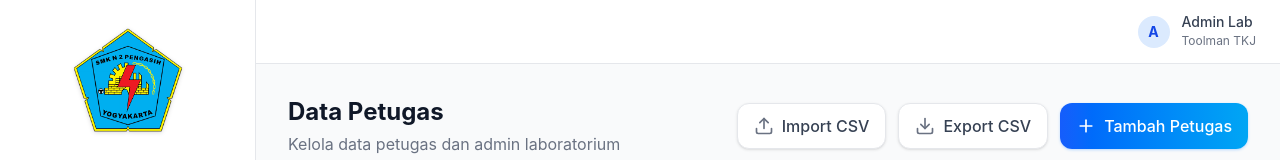
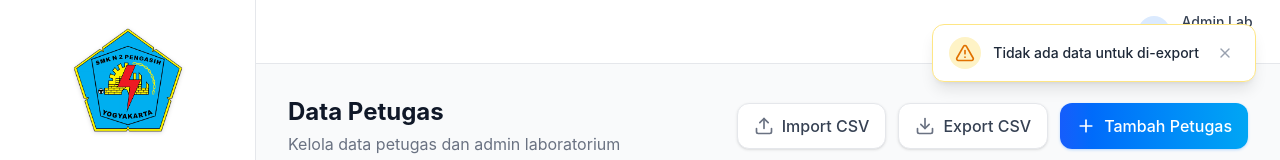
Before and after one commit to akunwebsmk-commits/peminjaman_alat_TJKT, a Vue app: page /petugas in a window 1280 px wide. Both pictures are taken after a click on the button "Export CSV". Shown: the top 160 px of the page. Built offline with nearby package versions, Linux system fonts and the light colour scheme; no server answers; the database is empty.

Commit message:
fix alerd

```diff
--- a/src/App.vue
+++ b/src/App.vue
@@ -1,8 +1,10 @@
 <script setup>
+import Toast from './components/Toast.vue'
 </script>
 
 <template>
-  <div class="min-h-screen bg-gray-50 text-gray-900">
+  <div class="min-h-screen bg-gray-50 text-gray-900 font-sans">
     <router-view />
+    <Toast />
   </div>
 </template>
--- /dev/null
+++ b/src/components/Toast.vue
@@ -0,0 +1,60 @@
+<template>
+  <div class="fixed top-6 right-6 z-[9999] flex flex-col gap-3 pointer-events-none">
+    <transition-group name="toast">
+      <div
+        v-for="toast in toasts"
+        :key="toast.id"
+        class="pointer-events-auto flex items-center gap-3 px-4 py-3 rounded-xl shadow-lg border min-w-[280px] max-w-sm transform transition-all duration-300 bg-white"
+        :class="{
+          'border-emerald-200 bg-emerald-50/50': toast.type === 'success',
+          'border-red-200 bg-red-50/50': toast.type === 'error',
+          'border-amber-200 bg-amber-50/50': toast.type === 'warning',
+          'border-blue-200 bg-blue-50/50': toast.type === 'info'
+        }"
+      >
+        <div
+          class="shrink-0 flex items-center justify-center p-1.5 rounded-full"
+          :class="{
+            'bg-emerald-100 text-emerald-600': toast.type === 'success',
+            'bg-red-100 text-red-600': toast.type === 'error',
+            'bg-amber-100 text-amber-600': toast.type === 'warning',
+            'bg-blue-100 text-blue-600': toast.type === 'info'
+          }"
+        >
+          <CheckCircle2 v-if="toast.type === 'success'" class="w-5 h-5" />
+          <AlertCircle v-if="toast.type === 'error'" class="w-5 h-5" />
+          <AlertTriangle v-if="toast.type === 'warning'" class="w-5 h-5" />
+          <Info v-if="toast.type === 'info'" class="w-5 h-5" />
+        </div>
+
+        <p class="text-sm font-medium text-gray-800 flex-1 leading-snug">{{ toast.message }}</p>
+
+        <button @click="removeToast(toast.id)" class="text-gray-400 hover:text-gray-600 shrink-0 p-1.5 rounded-lg hover:bg-black/5 transition-colors">
+          <X class="w-4 h-4" />
+        </button>
+      </div>
+    </transition-group>
+  </div>
+</template>
+
+<script setup>
+import { CheckCircle2, AlertCircle, AlertTriangle, Info, X } from 'lucide-vue-next'
+import { useToast } from '../composables/useToast'
+
+const { toasts, removeToast } = useToast()
+</script>
+
+<style scoped>
+.toast-enter-active,
+.toast-leave-active {
+  transition: all 0.3s cubic-bezier(0.4, 0, 0.2, 1);
+}
+.toast-enter-from {
+  opacity: 0;
+  transform: translateX(100%) scale(0.95);
+}
+.toast-leave-to {
+  opacity: 0;
+  transform: scale(0.95);
+}
+</style>
--- /dev/null
+++ b/src/composables/useToast.js
@@ -0,0 +1,21 @@
+import { ref } from 'vue'
+
+const toasts = ref([])
+let toastId = 0
+
+export const useToast = () => {
+  const addToast = (message, type = 'info', duration = 3500) => {
+    const id = toastId++
+    toasts.value.push({ id, message, type })
+    setTimeout(() => {
+      removeToast(id)
+    }, duration)
+  }
+
+  const removeToast = (id) => {
+    const index = toasts.value.findIndex(t => t.id === id)
+    if (index !== -1) toasts.value.splice(index, 1)
+  }
+
+  return { toasts, addToast, removeToast }
+}
--- a/src/views/Login.vue
+++ b/src/views/Login.vue
@@ -3,8 +3,10 @@ import { ref } from 'vue'
 import { useRouter } from 'vue-router'
 import { Wrench } from 'lucide-vue-next'
 import { supabase } from '../supabase'
+import { useToast } from '../composables/useToast'
 
 const router = useRouter()
+const { addToast } = useToast()
 const email = ref('')
 const password = ref('')
 const isLoading = ref(false)
@@ -19,8 +21,9 @@ const handleLogin = async () => {
   })
 
   if (error) {
-    alert('Gagal login: Cek kembali email dan password Anda.')
+    addToast('Gagal login: Cek kembali email dan password Anda.', 'error')
   } else {
+    addToast('Login berhasil! Selamat datang.', 'success')
     router.push('/dashboard')
   }
 
--- a/src/views/alat/AlatList.vue
+++ b/src/views/alat/AlatList.vue
@@ -4,6 +4,9 @@ import { Plus, Search, Edit2, Trash2, X, AlertCircle, CheckCircle2, Download, Up
 import Sidebar from '../../components/Sidebar.vue'
 import Navbar from '../../components/Navbar.vue'
 import { supabase } from '../../supabase'
+import { useToast } from '../../composables/useToast'
+
+const { addToast } = useToast()
 
 const dataAlat = ref([])
 const searchQuery = ref('')
@@ -78,9 +81,10 @@ const submitForm = async () => {
 
     const { error } = await supabase.from('alat').insert([insertData])
     if (error) {
-      alert('Gagal menambahkan data: ' + error.message)
+      addToast('Gagal menambahkan data: ' + error.message, 'error')
       return
     }
+    addToast('Data alat berhasil ditambahkan!', 'success')
   } else {
     const { id_alat, ...updateData } = formAlat.value
     // Menyesuaikan jumlah_tersedia jika stok berubah
@@ -104,8 +108,9 @@ const deleteAlat = async (id) => {
   if(confirm('Yakin ingin menghapus data alat ini?')) {
     const { error } = await supabase.from('alat').delete().eq('id_alat', id)
     if (error) {
-      alert('Gagal menghapus data: ' + error.message)
+      addToast('Gagal menghapus data: ' + error.message, 'error')
     } else {
+      addToast('Data alat berhasil dihapus!', 'success')
       fetchAlat()
     }
   }
@@ -114,7 +119,7 @@ const deleteAlat = async (id) => {
 // === CSV EXPORT & IMPORT ===
 
 const exportCSV = () => {
-  if (dataAlat.value.length === 0) return alert('Tidak ada data untuk diexport.')
+  if (dataAlat.value.length === 0) return addToast('Tidak ada data untuk diexport.', 'warning')
 
   const headers = ['kode_alat', 'nama_alat', 'jumlah_stok', 'kondisi', 'keterangan']
   const rows = dataAlat.value.map(a => {
@@ -148,14 +153,14 @@ const handleImport = (event) => {
     try {
       const text = e.target.result
       const lines = text.split('\n').filter(line => line.trim() !== '')
-      if (lines.length <= 1) return alert('File CSV kosong atau hanya berisi header.')
+      if (lines.length <= 1) return addToast('File CSV kosong atau hanya berisi header.', 'error')
 
       const headers = lines[0].toLowerCase().split(',').map(h => h.trim().replace(/^"|"$/g, ''))
       const expectedHeaders = ['kode_alat', 'nama_alat', 'jumlah_stok', 'kondisi', 'keterangan']
 
       const isHeaderValid = expectedHeaders.every(h => headers.includes(h))
       if (!isHeaderValid) {
-        return alert('Format header CSV tidak valid. Pastikan baris pertama adalah: kode_alat, nama_alat, jumlah_stok, kondisi, keterangan')
+        return addToast('Format header CSV tidak valid.', 'error')
       }
 
       const payload = []
@@ -198,23 +203,23 @@ const handleImport = (event) => {
         }
       }
 
-      if (payload.length === 0) return alert('Tidak ada baris data alat (berisi Kode & Nama) yang ditemukan di file.')
+      if (payload.length === 0) return addToast('Tidak ada baris data alat yang ditemukan.', 'error')
 
       isLoading.value = true
       const { error } = await supabase.from('alat').insert(payload)
 
       if (error) {
         if (error.code === '23505') {
-          alert('Gagal mengimpor: Ada Kode Alat yang sudah terdaftar (Duplikat).')
+          addToast('Gagal mengimpor: Ada Kode Alat yang sudah terdaftar (Duplikat).', 'error')
         } else {
-          alert('Gagal mengimpor data: ' + error.message)
+          addToast('Gagal mengimpor data: ' + error.message, 'error')
         }
       } else {
-        alert(`Berhasil mengimpor ${payload.length} data alat!`)
+        addToast(`Berhasil mengimpor ${payload.length} data alat!`, 'success')
         fetchAlat()
       }
     } catch (err) {
-      alert('Terjadi kesalahan saat memproses file CSV.')
+      addToast('Terjadi kesalahan saat memproses file CSV.', 'error')
       console.error(err)
     } finally {
       isLoading.value = false
--- a/src/views/peminjaman/PeminjamanForm.vue
+++ b/src/views/peminjaman/PeminjamanForm.vue
@@ -1,7 +1,12 @@
 <script setup>
 import { ref, computed, onMounted, watch } from 'vue'
 import { Plus, Trash2, Wrench, AlertCircle, Calendar } from 'lucide-vue-next'
+import Sidebar from '../../components/Sidebar.vue'
+import Navbar from '../../components/Navbar.vue'
 import { supabase } from '../../supabase'
+import { useToast } from '../../composables/useToast'
+
+const { addToast } = useToast()
 import logoSmk from '../../assets/logo smk.png'
 
 const todayDate = new Date().toISOString().split('T')[0]
@@ -110,14 +115,14 @@ const isSubmitting = ref(false)
 
 const submitForm = async () => {
   if (form.value.items.some(i => !i.id_alat)) {
-    return alert('Harap pilih alat dengan benar dari daftar pencarian yang muncul')
+    return addToast('Harap pilih alat dengan benar dari daftar pencarian yang muncul', 'warning')
   }
 
   // Validasi stok sebelum submit
   for (const item of form.value.items) {
     const alatTerpilih = dataAlat.value.find(a => a.id_alat === item.id_alat)
     if (alatTerpilih && item.jumlah > alatTerpilih.jumlah_tersedia) {
-      return alert(`Gagal: Jumlah pinjam "${alatTerpilih.nama_alat}" (${item.jumlah}) melebihi stok tersedia (${alatTerpilih.jumlah_tersedia}).`)
+      return addToast(`Gagal: Jumlah pinjam "${alatTerpilih.nama_alat}" (${item.jumlah}) melebihi stok tersedia (${alatTerpilih.jumlah_tersedia}).`, 'error')
     }
   }
 
@@ -144,7 +149,7 @@ const submitForm = async () => {
     .single()
 
   if (pinjamError) {
-    alert('Gagal membuat peminjaman: ' + pinjamError.message)
+    addToast('Gagal membuat peminjaman: ' + pinjamError.message, 'error')
     isSubmitting.value = false
     return
   }
@@ -162,9 +167,9 @@ const submitForm = async () => {
     .insert(detailPayload)
 
   if (detailError) {
-    alert('Peminjaman terbuat, tapi gagal menyimpan detail alat: ' + detailError.message)
+    addToast('Peminjaman terbuat, tapi gagal menyimpan detail alat: ' + detailError.message, 'error')
   } else {
-    alert('Form peminjaman berhasil disubmit!')
+    addToast('Form peminjaman berhasil disubmit!', 'success')
     // Reset form
     selectedKelas.value = ''
     form.value = {
--- a/src/views/pengembalian/PengembalianForm.vue
+++ b/src/views/pengembalian/PengembalianForm.vue
@@ -5,6 +5,9 @@ import { ArrowLeft, CheckCircle2 } from 'lucide-vue-next'
 import Sidebar from '../../components/Sidebar.vue'
 import Navbar from '../../components/Navbar.vue'
 import { supabase } from '../../supabase'
+import { useToast } from '../../composables/useToast'
+
+const { addToast } = useToast()
 
 const router = useRouter()
 const route = useRoute()
@@ -41,13 +44,13 @@ const fetchDetail = async () => {
     .single()
 
   if (error) {
-    alert('Gagal mengambil data peminjaman: ' + error.message)
+    addToast('Gagal mengambil data peminjaman: ' + error.message, 'error')
     router.push('/peminjaman')
     return
   }
 
   if (data.status === 'Dikembalikan') {
-    alert('Peminjaman ini sudah diselesaikan!')
+    addToast('Peminjaman ini sudah diselesaikan!', 'info')
     router.push('/peminjaman')
     return
   }
@@ -109,7 +112,7 @@ const submitForm = async () => {
   }])
 
   if (kembaliError) {
-    alert('Gagal memproses pengembalian: ' + kembaliError.message)
+    addToast('Gagal memproses pengembalian: ' + kembaliError.message, 'error')
     isSubmitting.value = false
     return
   }
@@ -126,7 +129,7 @@ const submitForm = async () => {
   await Promise.all(updatePromises)
   // trigger_kembalikan_stok akan otomatis mengubah status peminjaman jadi Dikembalikan dan update stok
 
-  alert('Pengembalian berhasil diproses!')
+  addToast('Pengembalian berhasil diproses!', 'success')
   router.push('/peminjaman')
 }
 </script>
--- a/src/views/petugas/PetugasList.vue
+++ b/src/views/petugas/PetugasList.vue
@@ -4,6 +4,9 @@ import { Plus, Search, Edit2, Trash2, X, Download, Upload } from 'lucide-vue-nex
 import Sidebar from '../../components/Sidebar.vue'
 import Navbar from '../../components/Navbar.vue'
 import { supabase } from '../../supabase'
+import { useToast } from '../../composables/useToast'
+
+const { addToast } = useToast()
 
 const dataPetugas = ref([])
 const searchQuery = ref('')
@@ -18,7 +21,7 @@ const triggerFileInput = () => {
 
 const exportCSV = () => {
   if (dataPetugas.value.length === 0) {
-    return alert('Tidak ada data untuk di-export')
+    return addToast('Tidak ada data untuk di-export', 'warning')
   }
   const headers = ['nip', 'nama_petugas', 'jabatan', 'no_telp']
   let csvContent = "data:text/csv;charset=utf-8,\n" + headers.join(",") + "\n"
@@ -71,13 +74,14 @@ const importCSV = (event) => {
       isLoading.value = true
       const { error } = await supabase.from('petugas').insert(importedData)
       if (error) {
-        alert('Error import data (pastikan format CSV benar & nip tidak duplikat): ' + error.message)
+        addToast('Error import data (pastikan format CSV benar & nip tidak duplikat): ' + error.message, 'error')
       } else {
-        alert(`Berhasil mengimport ${importedData.length} data petugas!`)
+        addToast(`Berhasil mengimport ${importedData.length} data petugas!`, 'success')
         fetchPetugas()
       }
     } catch (err) {
-      alert('Error saat import data: ' + err.message)
+      addToast('Error saat import data: ' + err.message, 'error')
+      console.error(err)
     } finally {
       isLoading.value = false
       event.target.value = ''
@@ -142,16 +146,18 @@ const submitForm = async () => {
     const { id_petugas, ...insertData } = formPetugas.value
     const { error } = await supabase.from('petugas').insert([insertData])
     if (error) {
-      alert('Gagal menambahkan data: ' + error.message)
+      addToast('Gagal menambahkan data: ' + error.message, 'error')
       return
     }
+    addToast('Data petugas berhasil ditambahkan!', 'success')
   } else {
     const { id_petugas, ...updateData } = formPetugas.value
     const { error } = await supabase.from('petugas').update(updateData).eq('id_petugas', id_petugas)
     if (error) {
-      alert('Gagal mengubah data: ' + error.message)
+      addToast('Gagal mengubah data: ' + error.message, 'error')
       return
     }
+    addToast('Data petugas berhasil diubah!', 'success')
   }
   closeModal()
   fetchPetugas()
@@ -161,8 +167,9 @@ const deletePetugas = async (id) => {
   if(confirm('Yakin ingin menghapus data petugas ini?')) {
     const { error } = await supabase.from('petugas').delete().eq('id_petugas', id)
     if (error) {
-      alert('Gagal menghapus data: (Mungkin petugas ini sedang terikat dengan data peminjaman) ' + error.message)
+      addToast('Gagal menghapus data: (Mungkin petugas ini sedang terikat dengan data peminjaman) ' + error.message, 'error')
     } else {
+      addToast('Data petugas berhasil dihapus!', 'success')
       fetchPetugas()
     }
   }
--- a/src/views/siswa/SiswaList.vue
+++ b/src/views/siswa/SiswaList.vue
@@ -4,6 +4,9 @@ import { Plus, Search, Edit2, Trash2, X, Download, Upload } from 'lucide-vue-nex
 import Sidebar from '../../components/Sidebar.vue'
 import Navbar from '../../components/Navbar.vue'
 import { supabase } from '../../supabase'
+import { useToast } from '../../composables/useToast'
+
+const { addToast } = useToast()
 
 const dataSiswa = ref([])
 const searchQuery = ref('')
@@ -75,16 +78,18 @@ const submitForm = async () => {
     const { id_siswa, ...insertData } = formSiswa.value
     const { error } = await supabase.from('siswa').insert([insertData])
     if (error) {
-      alert('Gagal menambahkan data: ' + error.message)
+      addToast('Gagal menambahkan data: ' + error.message, 'error')
       return
     }
+    addToast('Data siswa berhasil ditambahkan!', 'success')
   } else {
     const { id_siswa, ...updateData } = formSiswa.value
     const { error } = await supabase.from('siswa').update(updateData).eq('id_siswa', id_siswa)
     if (error) {
-      alert('Gagal mengubah data: ' + error.message)
+      addToast('Gagal mengubah data: ' + error.message, 'error')
       return
     }
+    addToast('Data siswa berhasil diubah!', 'success')
   }
   closeModal()
   fetchSiswa()
@@ -95,11 +100,12 @@ const deleteSiswa = async (id) => {
     const { error } = await supabase.from('siswa').delete().eq('id_siswa', id)
     if (error) {
       if (error.code === '23503') {
-        alert('Gagal menghapus: Siswa ini tidak bisa dihapus karena memiliki Riwayat Peminjaman (walaupun statusnya sudah dikembalikan). Riwayat peminjaman tidak boleh hilang untuk keperluan laporan.')
+        addToast('Gagal menghapus: Siswa memiliki riwayat peminjaman.', 'error')
       } else {
-        alert('Gagal menghapus data: ' + error.message)
+        addToast('Gagal menghapus data: ' + error.message, 'error')
       }
     } else {
+      addToast('Data siswa berhasil dihapus!', 'success')
       fetchSiswa()
     }
   }
@@ -108,7 +114,7 @@ const deleteSiswa = async (id) => {
 // === CSV EXPORT & IMPORT ===
 
 const exportCSV = () => {
-  if (dataSiswa.value.length === 0) return alert('Tidak ada data untuk diexport.')
+  if (dataSiswa.value.length === 0) return addToast('Tidak ada data untuk diexport.', 'warning')
 
   const headers = ['nis', 'nama_siswa', 'kelas', 'no_telp', 'alamat']
   const rows = dataSiswa.value.map(s => {
@@ -143,14 +149,14 @@ const handleImport = (event) => {
     try {
       const text = e.target.result
       const lines = text.split('\n').filter(line => line.trim() !== '')
-      if (lines.length <= 1) return alert('File CSV kosong atau hanya berisi header.')
+      if (lines.length <= 1) return addToast('File CSV kosong atau hanya berisi header.', 'error')
 
       const headers = lines[0].toLowerCase().split(',').map(h => h.trim().replace(/^"|"$/g, ''))
       const expectedHeaders = ['nis', 'nama_siswa', 'kelas', 'no_telp', 'alamat']
 
       const isHeaderValid = expectedHeaders.every(h => headers.includes(h))
       if (!isHeaderValid) {
-        return alert('Format header CSV tidak valid. Pastikan baris pertama adalah: nis, nama_siswa, kelas, no_telp, alamat')
+        return addToast('Format header CSV tidak valid. Pastikan baris pertama: nis, nama_siswa, kelas, no_telp, alamat', 'error')
       }
 
       const payload = []
@@ -193,23 +199,23 @@ const handleImport = (event) => {
         }
       }
 
-      if (payload.length === 0) return alert('Tidak ada baris data siswa (berisi NIS & Nama) yang ditemukan di file.')
+      if (payload.length === 0) return addToast('Tidak ada baris data siswa yang ditemukan.', 'error')
 
       isLoading.value = true
       const { error } = await supabase.from('siswa').insert(payload)
 
       if (error) {
         if (error.code === '23505') {
-          alert('Gagal mengimpor: Ada NIS yang sudah terdaftar (Duplikat).')
+          addToast('Gagal mengimpor: Ada NIS yang sudah terdaftar (Duplikat).', 'error')
         } else {
-          alert('Gagal mengimpor data: ' + error.message)
+          addToast('Gagal mengimpor data: ' + error.message, 'error')
         }
       } else {
-        alert(`Berhasil mengimpor ${payload.length} data siswa!`)
+        addToast(`Berhasil mengimpor ${payload.length} data siswa!`, 'success')
         fetchSiswa()
       }
     } catch (err) {
-      alert('Terjadi kesalahan saat memproses file CSV.')
+      addToast('Terjadi kesalahan saat memproses file CSV.', 'error')
       console.error(err)
     } finally {
       isLoading.value = false
```
